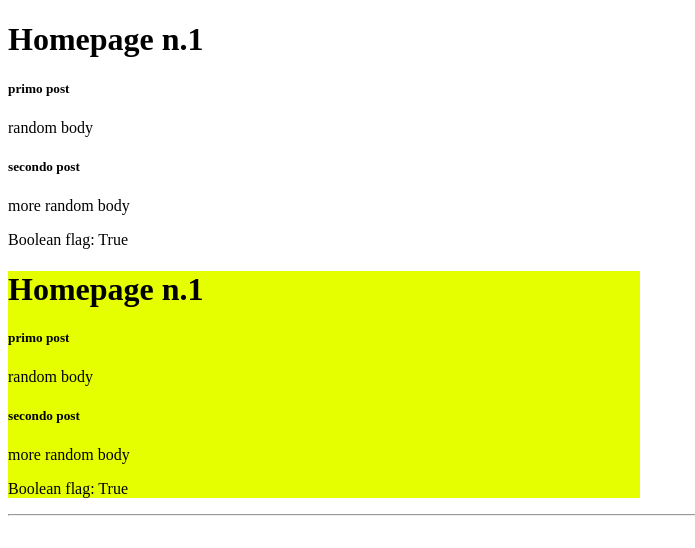
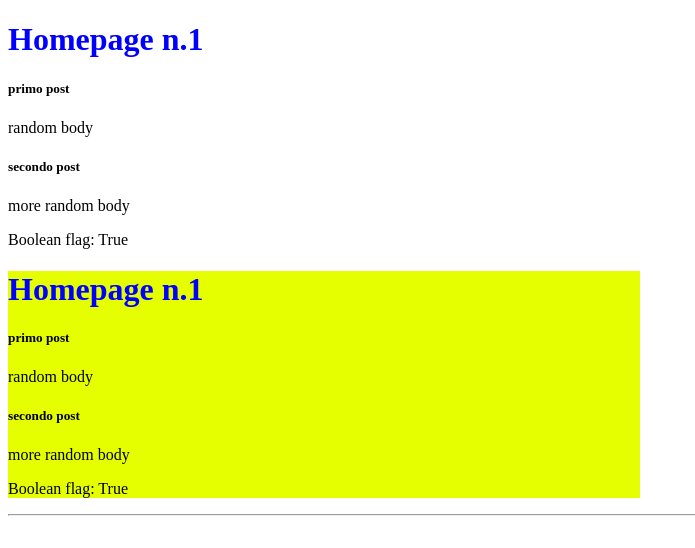
Before and after one commit to borsettoantonio/flask-blog, a Flask app: page / in a window 1280 px wide. Shown: the top 548 px of the page, without its empty margins (0-695 px from the left). Run offline with Flask 3, Linux system fonts and the light colour scheme.

Commit message:
Fine della lezione 2 - 8 Template e file statici

```diff
--- /dev/null
+++ b/blog/static/blog.css
@@ -0,0 +1,3 @@
+h1 {
+    color: blue
+}
--- a/blog/templates/base.html
+++ b/blog/templates/base.html
@@ -4,7 +4,8 @@
 <head>
     <meta charset="UTF-8">
     <meta name="viewport" content="width=device-width, initial-scale=1.0">
-    <title>Home</title>
+    <title>{% block title %}{% endblock %} - Blog Personale</title>
+    <link rel="stylesheet" href="{{ url_for('static', filename='blog.css')}}">
 </head>
 
 <body>
--- a/blog/templates/homepage.html
+++ b/blog/templates/homepage.html
@@ -1,4 +1,9 @@
 {% extends 'base.html' %}
+
+{% block title %} Home
+{% endblock %}
+
+
 {% block content %}
 
 <div>
--- a/blog/templates/homepage2.html
+++ /dev/null
@@ -1 +0,0 @@
-{% extends 'base.html' %}
```
Also changed, not shown: README.md.
